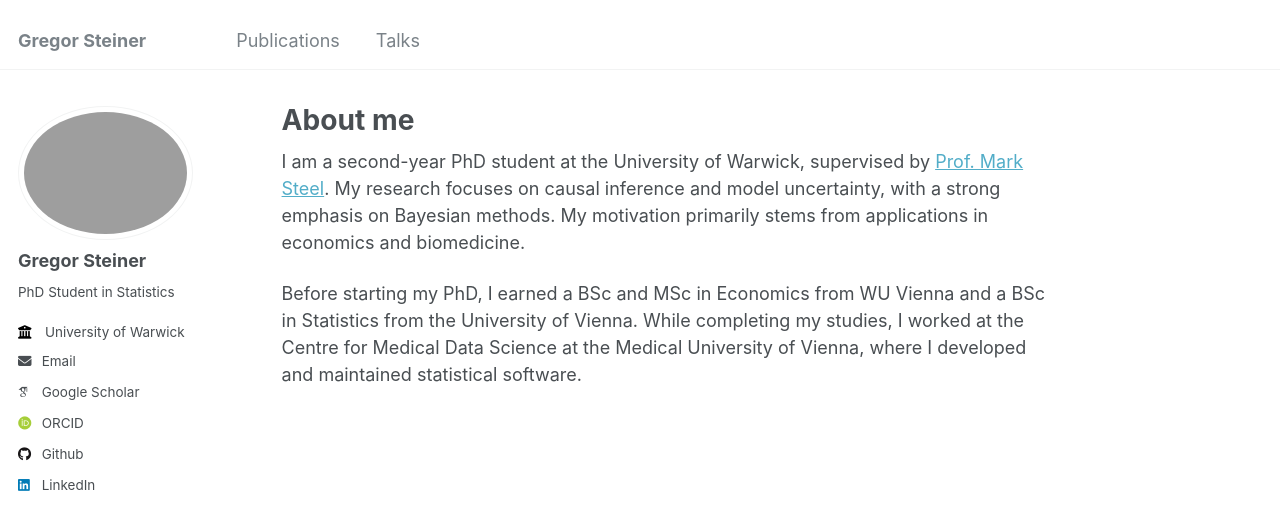
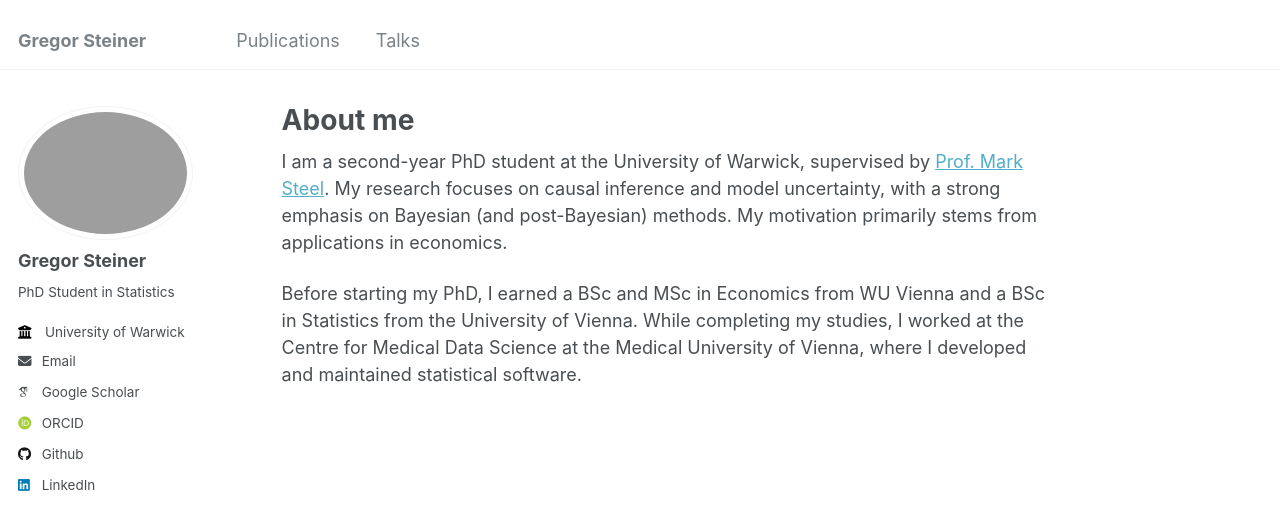
Before and after one commit to gregorsteiner/gregorsteiner.github.io, a Jekyll site: the page built from _pages/about.md, in a window 1280 px wide. Shown: the top 530 px of the page. Built offline with Jekyll 4.4.1, drawn with Linux system fonts in a browser that asks for light colours; some web fonts are replaced.

Commit message:
Updated about section

```diff
--- a/_pages/about.md
+++ b/_pages/about.md
@@ -7,6 +7,6 @@ redirect_from:
   - /about.html
 ---
 
-I am a second-year PhD student at the University of Warwick, supervised by [Prof. Mark Steel](https://warwick.ac.uk/fac/sci/statistics/staff/academic-research/steel/). My research focuses on causal inference and model uncertainty, with a strong emphasis on Bayesian methods. My motivation primarily stems from applications in economics and biomedicine.
+I am a second-year PhD student at the University of Warwick, supervised by [Prof. Mark Steel](https://warwick.ac.uk/fac/sci/statistics/staff/academic-research/steel/). My research focuses on causal inference and model uncertainty, with a strong emphasis on Bayesian (and post-Bayesian) methods. My motivation primarily stems from applications in economics.
 
 Before starting my PhD, I earned a BSc and MSc in Economics from WU Vienna and a BSc in Statistics from the University of Vienna. While completing my studies, I worked at the Centre for Medical Data Science at the Medical University of Vienna, where I developed and maintained statistical software.
```
